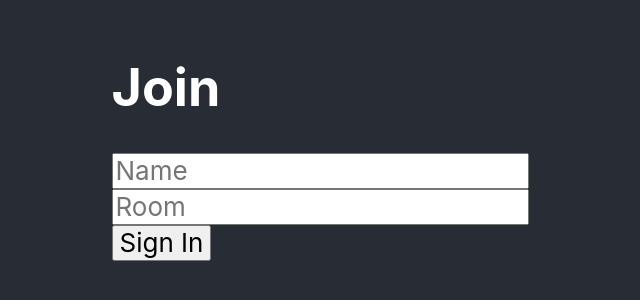
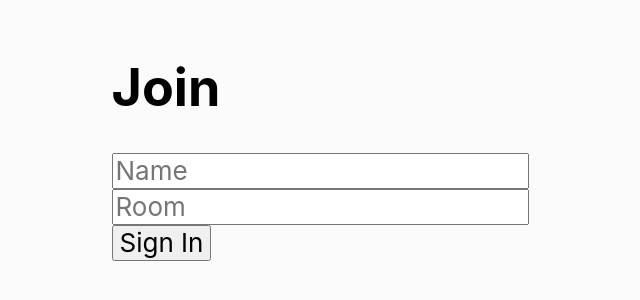
Before and after one commit to jorge92teixeira/realtime-chat-app, a React (Create React App) app in the folder client/: page / in a window 1280 px wide. Shown: the part 258-558 px from the top of the page, without its empty margins (320-960 px from the left). Built offline with nearby package versions, Linux system fonts and the light colour scheme.

Commit message:
App and index style

```diff
--- a/client/src/App.css
+++ b/client/src/App.css
@@ -5,4 +5,5 @@
   align-items: center;
   justify-content: center;
   font-size: calc(10px + 2vmin);
+  background-color: #fbfbfb;
 }
--- a/client/src/index.css
+++ b/client/src/index.css
@@ -3,8 +3,6 @@ body {
   padding: 0;
   font-family: -apple-system,system-ui, BlinkMacSystemFont,
     "Segoe UI", Roboto, "Helvetica Neue", Arial, sans-serif;
-  background-color: #282c34;
-  color: white;
   -webkit-font-smoothing: antialiased;
   -moz-osx-font-smoothing: grayscale;
 }
```
